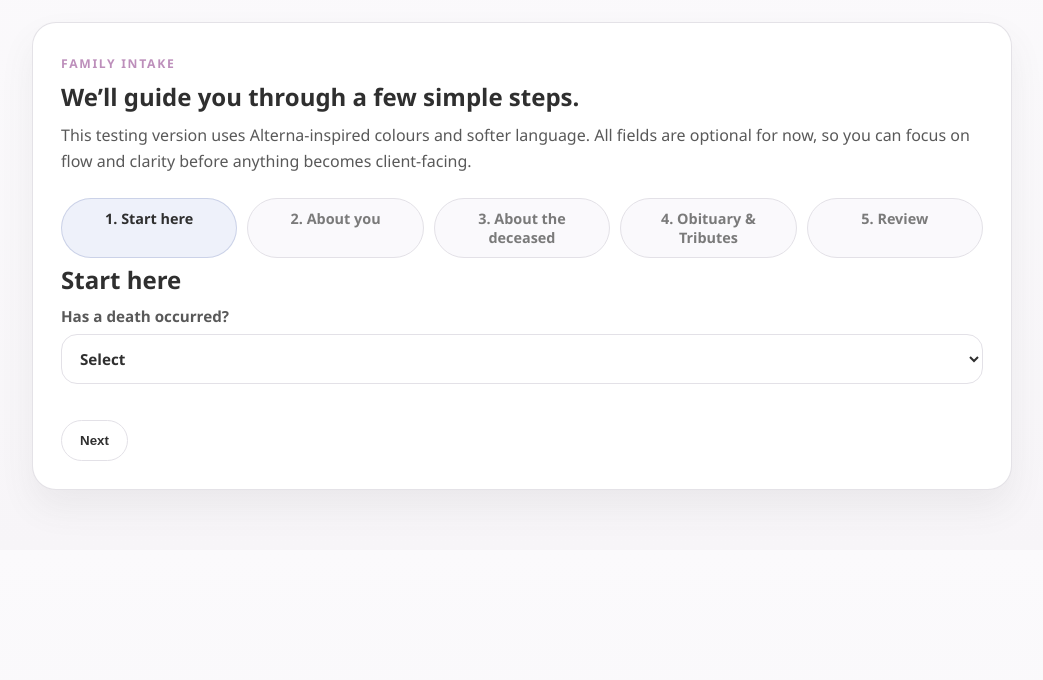
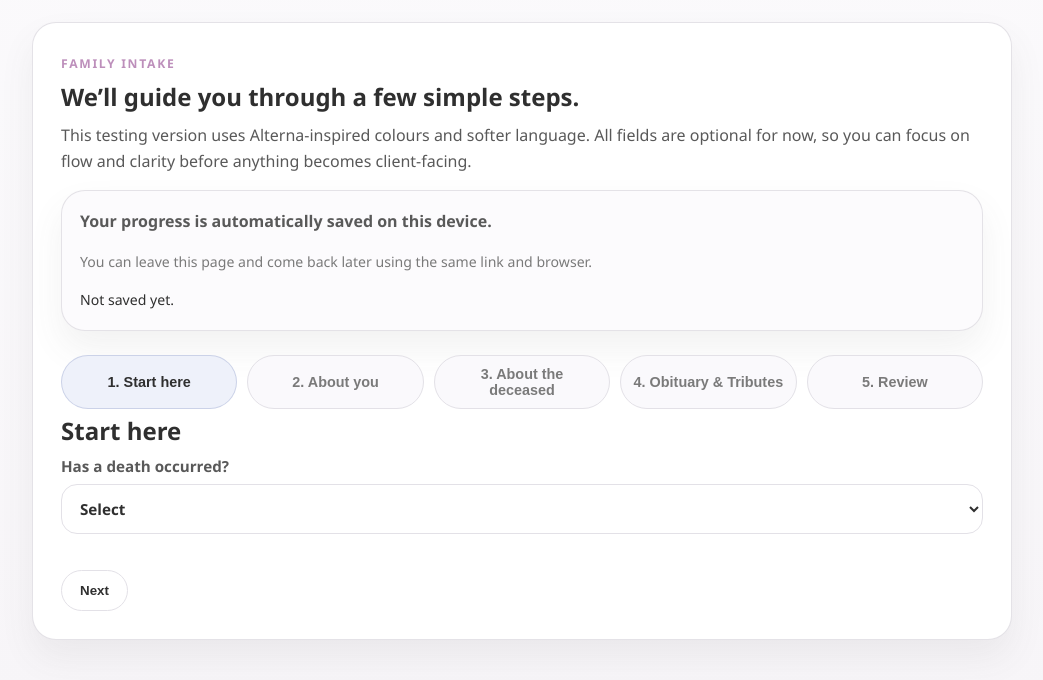
Before and after one commit to alternacremation/alterna-family-portal, a Flask app: page /submit in a window 1280 px wide. Shown: the part 108-788 px from the top of the page, without its empty margins (118-1161 px from the left). Before the commit the page ends 630 px from the top, so only its background shows below. Run offline with Flask 3, Linux system fonts and the light colour scheme; data comes from the database, SQL or seed files in the repository.

Commit message:
Add files via upload

```diff
--- a/static/styles.css
+++ b/static/styles.css
@@ -199,12 +199,27 @@ dd { margin: 0; color: var(--ink); }
 .left-align { text-align: left; }
 .narrow { max-width: 720px; margin: 0 auto; }
 .compact-form { max-width: 420px; }
+
+.autosave-note {
+    margin-top: 14px;
+}
+.autosave-status {
+    margin-bottom: 0;
+    color: var(--text-strong);
+}
+.subtle-card {
+    background: #fcfbfd;
+}
 .wizard-bar { display: grid; grid-template-columns: repeat(5, minmax(0, 1fr)); gap: 10px; margin: 24px 0 8px; }
 .wizard-step {
     background: #faf9fc; border: 1px solid var(--border); color: var(--muted); border-radius: 999px;
-    padding: 10px 12px; text-align: center; font-weight: 700; font-size: 0.9rem;
+    padding: 10px 12px; text-align: center; font-weight: 700; font-size: 0.9rem; cursor: pointer;
+    appearance: none; -webkit-appearance: none; width: 100%; transition: background 0.2s ease, border-color 0.2s ease, color 0.2s ease;
 }
+.wizard-step:hover { border-color: rgba(161, 172, 209, 0.6); color: var(--text-strong); }
 .wizard-step.active { background: var(--accent-soft); color: var(--text-strong); border-color: rgba(161, 172, 209, 0.45); }
+.wizard-step.is-complete { background: #f4f0f6; color: var(--text-strong); }
+.wizard-step:focus-visible { outline: 2px solid rgba(161, 172, 209, 0.8); outline-offset: 2px; }
 .wizard-panel { display: none; }
 .wizard-panel.active { display: block; }
 .wizard-actions { display: flex; justify-content: space-between; gap: 12px; }
--- a/templates/submit.html
+++ b/templates/submit.html
@@ -14,15 +14,20 @@
         <p class="eyebrow">Family intake</p>
         <h1>We’ll guide you through a few simple steps.</h1>
         <p>This testing version uses Alterna-inspired colours and softer language. All fields are optional for now, so you can focus on flow and clarity before anything becomes client-facing.</p>
+        <div class="autosave-note card inner-card subtle-card left-align">
+            <p><strong>Your progress is automatically saved on this device.</strong></p>
+            <p class="mini">You can leave this page and come back later using the same link and browser.</p>
+            <p class="mini autosave-status" data-autosave-status>Not saved yet.</p>
+        </div>
     </div>
 
-    <div class="wizard-bar">
+    <div class="wizard-bar" aria-label="Portal sections">
         {% for step in wizard_steps %}
-        <div class="wizard-step{% if loop.first %} active{% endif %}" data-step-pill>{{ loop.index }}. {{ step }}</div>
+        <button type="button" class="wizard-step{% if loop.first %} active{% endif %}" data-step-pill data-step-index="{{ loop.index0 }}">{{ loop.index }}. {{ step }}</button>
         {% endfor %}
     </div>
 
-    <form method="post" enctype="multipart/form-data" class="form-grid wizard-form" novalidate>
+    <form method="post" enctype="multipart/form-data" class="form-grid wizard-form" novalidate data-autosave-form>
         <section class="wizard-panel active" data-step="1">
             <h2>Start here</h2>
             <div class="grid two">
@@ -41,7 +46,7 @@
                         <select name="preplanning_for">
                             <option value="">Select</option>
                             <option value="myself" {% if preplanning_for == 'myself' %}selected{% endif %}>Myself</option>
-                            <option value="someone_else" {% if preplanning_for == 'someone_else' %}selected{% endif %}>Someone else</option>
+                            <option value="someone_else" {% if preplanning_for == 'someone_else' %}selected{% endif %}>No</option>
                         </select>
                     </label>
                 </div>
@@ -179,6 +184,9 @@
                     <input name="industry" value="{{ form_data.get('industry', '') }}">
                     <span class="mini">If retired, enter the most recent industry.</span>
                 </label>
+                <label>Social Insurance Number (SIN)
+                    <input name="sin_last_four" value="{{ form_data.get('sin_last_four', '') }}">
+                </label>
                 <label>Usual residence
                     <input name="usual_residence" value="{{ form_data.get('usual_residence', '') }}">
                 </label>
@@ -206,14 +214,14 @@
                     {% set rel = form_data.get('relationship_to_deceased', '') %}
                     {% set reuse = form_data.get('reuse_contact_for_partner', '') %}
                     <div class="full toggle-block {% if rel not in ['Spouse', 'Common law partner'] %}hidden{% endif %}" data-contact-partner-helper>
-                        <label>Use some of your information above for the partner section?
+                        <label>Is the spouse or common law partner named above you?
                             <select name="reuse_contact_for_partner" data-toggle-source="reuse_contact_for_partner">
                                 <option value="">Select</option>
-                                <option value="yes" {% if reuse == 'yes' %}selected{% endif %}>Yes, use my name above for the partner’s current legal name</option>
-                                <option value="no" {% if reuse == 'no' %}selected{% endif %}>No, I will enter it manually</option>
+                                <option value="yes" {% if reuse == 'yes' %}selected{% endif %}>Yes</option>
+                                <option value="no" {% if reuse == 'no' %}selected{% endif %}>No</option>
                             </select>
                         </label>
-                        <p class="mini">This is helpful if the person completing the form is the spouse or common law partner.</p>
+                        <p class="mini">If yes, we will reuse what we can from the information you already entered above.</p>
                     </div>
                     <label>Partner’s full name at birth
                         <input name="partner_birth_name" value="{{ form_data.get('partner_birth_name', '') }}">
@@ -257,18 +265,18 @@
                 </label>
                 <div class="full toggle-block {% if will_status != 'Yes' %}hidden{% endif %}" data-toggle-target="will_status" data-toggle-value="Yes">
                     <div class="grid two nested-grid">
-                        <label>Who is the executor?
+                        <label>Is the executor you?
                             {% set same = form_data.get('executor_is_contact', '') %}
                             <select name="executor_is_contact" data-toggle-source="executor_is_contact">
                                 <option value="">Select</option>
-                                <option value="same_person" {% if same == 'same_person' %}selected{% endif %}>Same person as above</option>
-                                <option value="other_person" {% if same == 'other_person' %}selected{% endif %}>Someone else</option>
+                                <option value="same_person" {% if same == 'same_person' %}selected{% endif %}>Yes</option>
+                                <option value="other_person" {% if same == 'other_person' %}selected{% endif %}>No</option>
                             </select>
                         </label>
 
                         <div class="toggle-block {% if same != 'other_person' %}hidden{% endif %} full" data-toggle-target="executor_is_contact" data-toggle-value="other_person">
                             <div class="grid two nested-grid">
-                                <label>Executor name
+                                <label>Executor full name
                                     <input name="executor_name" value="{{ form_data.get('executor_name', '') }}">
                                 </label>
                                 <label>Executor phone
@@ -342,9 +350,6 @@
                         <span class="mini">Examples include rings, watches, necklaces, or other personal items to be returned before cremation.</span>
                     </label>
                 </div>
-                <label>Social Insurance Number (SIN)
-                    <input name="sin_last_four" value="{{ form_data.get('sin_last_four', '') }}">
-                </label>
             </div>
         </section>
 
@@ -566,6 +571,9 @@ const pills = Array.from(document.querySelectorAll('[data-step-pill]'));
 const prev = document.querySelector('[data-prev]');
 const next = document.querySelector('[data-next]');
 const submit = document.querySelector('[data-submit]');
+const form = document.querySelector('[data-autosave-form]');
+const autosaveStatus = document.querySelector('[data-autosave-status]');
+const storageKey = `alterna-family-portal-draft:${window.location.pathname}`;
 let current = 0;
 
 function formatDateForInput(date) {
@@ -603,7 +611,6 @@ function updatePublicationDateChoices() {
   const hiddenInput = document.querySelector('[data-publication-hidden]');
   if (!select || !hiddenInput) return;
   const currentHidden = hiddenInput.value || '';
-  const existingCustom = customInput?.value || '';
   if (select.options.length <= 1) {
     const saturdays = nextSelectableSaturdays();
     saturdays.forEach((date, index) => {
@@ -636,7 +643,11 @@ function updatePublicationDateChoices() {
 const currentStepLabel = document.querySelector('[data-current-step-label-header]');
 function renderStep() {
   panels.forEach((panel, index) => panel.classList.toggle('active', index === current));
-  pills.forEach((pill, index) => pill.classList.toggle('active', index <= current));
+  pills.forEach((pill, index) => {
+    pill.classList.toggle('active', index === current);
+    pill.classList.toggle('is-complete', index < current);
+    pill.setAttribute('aria-current', index === current ? 'step' : 'false');
+  });
   prev.hidden = current === 0;
   next.hidden = current === panels.length - 1;
   submit.hidden = current !== panels.length - 1;
@@ -658,7 +669,6 @@ function updateToggles() {
     multiLocation.classList.toggle('hidden', !['Personal care home / nursing home', 'Residence', 'Other funeral home', 'Other'].includes(locationType));
   }
   const obituaryRequest = document.querySelector('[name="obituary_request"]')?.value || '';
-  const obituaryNewspaper = document.querySelector('[name="obituary_newspaper"]')?.value || '';
   const obituarySameText = document.querySelector('[name="obituary_same_text"]')?.value || '';
   const existingStatus = document.querySelector('[name="obituary_existing_status"]')?.value || '';
   document.querySelectorAll('[data-toggle-target="obituary_request_newspaper"]').forEach((el) => {
@@ -722,12 +732,91 @@ function updateToggles() {
   if (estimateEl) estimateEl.textContent = `Estimated total: $${estimate}`;
   updatePublicationDateChoices();
 }
-document.querySelectorAll('[data-toggle-source], [name="newspaper_photo_choice"], [name="newspaper_obituary_text"], [name="obituary_text"], [name="website_obituary_text"], [data-publication-saturday-select], [data-publication-custom-input]').forEach((source) => {
-  source.addEventListener('change', updateToggles);
-  source.addEventListener('input', updateToggles);
+function readDraft() {
+  try {
+    return JSON.parse(localStorage.getItem(storageKey) || '{}');
+  } catch (error) {
+    return {};
+  }
+}
+function writeStatus(message) {
+  if (autosaveStatus) autosaveStatus.textContent = message;
+}
+function saveDraft() {
+  if (!form) return;
+  const payload = { currentStep: current, values: {} };
+  Array.from(form.elements).forEach((field) => {
+    if (!field.name || field.type === 'file') return;
+    if (field.type === 'checkbox') {
+      payload.values[field.name] = field.checked;
+    } else if (field.type === 'radio') {
+      if (field.checked) payload.values[field.name] = field.value;
+    } else {
+      payload.values[field.name] = field.value;
+    }
+  });
+  localStorage.setItem(storageKey, JSON.stringify(payload));
+  writeStatus(`Saved ✓ ${new Date().toLocaleTimeString([], { hour: 'numeric', minute: '2-digit' })}`);
+}
+function restoreDraft() {
+  const draft = readDraft();
+  if (!draft.values) return;
+  Array.from(form.elements).forEach((field) => {
+    if (!field.name || field.type === 'file') return;
+    const saved = draft.values[field.name];
+    if (saved === undefined || saved === null) return;
+    if (field.type === 'checkbox') {
+      if (!field.checked) field.checked = Boolean(saved);
+    } else if (field.type === 'radio') {
+      field.checked = field.value === saved;
+    } else if (!field.value) {
+      field.value = saved;
+    }
+  });
+  if (typeof draft.currentStep === 'number') {
+    current = Math.max(0, Math.min(draft.currentStep, panels.length - 1));
+  }
+  writeStatus('Saved draft restored on this device.');
+}
+function handleFieldActivity() {
+  updateToggles();
+  saveDraft();
+}
+
+document.querySelectorAll('[data-toggle-source], [name="newspaper_photo_choice"], [name="newspaper_obituary_text"], [name="obituary_text"], [name="website_obituary_text"], [data-publication-saturday-select], [data-publication-custom-input], .wizard-form input, .wizard-form textarea, .wizard-form select').forEach((source) => {
+  source.addEventListener('change', handleFieldActivity);
+  source.addEventListener('input', handleFieldActivity);
 });
-prev.addEventListener('click', () => { if (current > 0) { current -= 1; renderStep(); } });
-next.addEventListener('click', () => { if (current < panels.length - 1) { current += 1; renderStep(); } });
+prev.addEventListener('click', () => {
+  if (current > 0) {
+    current -= 1;
+    renderStep();
+    saveDraft();
+  }
+});
+next.addEventListener('click', () => {
+  if (current < panels.length - 1) {
+    current += 1;
+    renderStep();
+    saveDraft();
+  }
+});
+pills.forEach((pill) => {
+  pill.addEventListener('click', () => {
+    const target = Number(pill.getAttribute('data-step-index'));
+    if (Number.isNaN(target)) return;
+    current = target;
+    renderStep();
+    saveDraft();
+  });
+});
+if (form) {
+  form.addEventListener('submit', () => {
+    localStorage.removeItem(storageKey);
+    writeStatus('Submitting…');
+  });
+}
+restoreDraft();
 updatePublicationDateChoices();
 updateToggles();
 renderStep();
```
